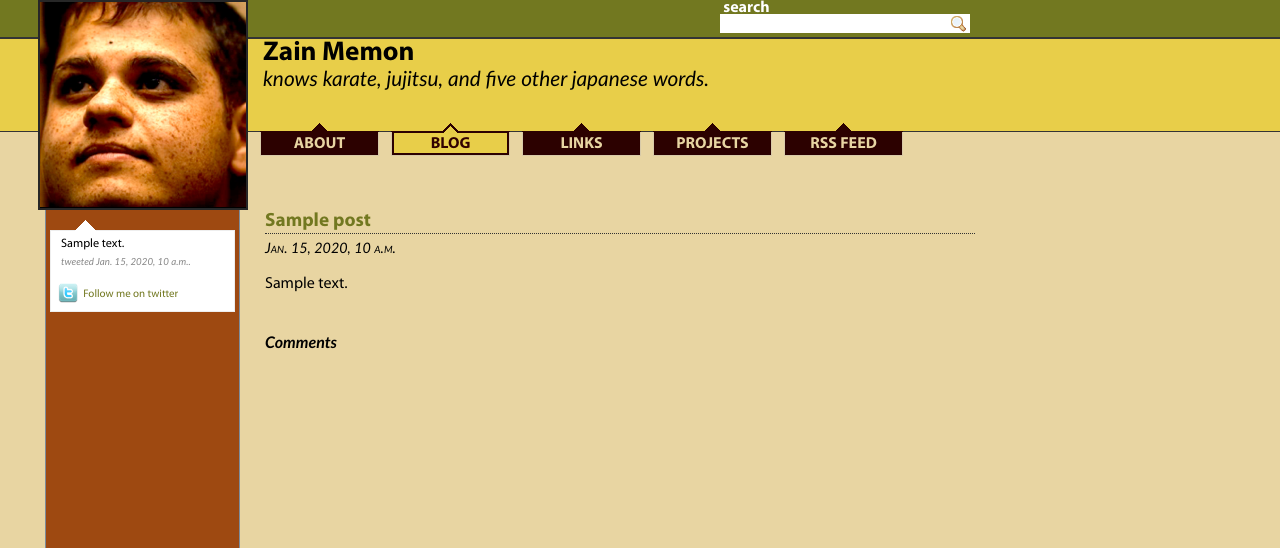
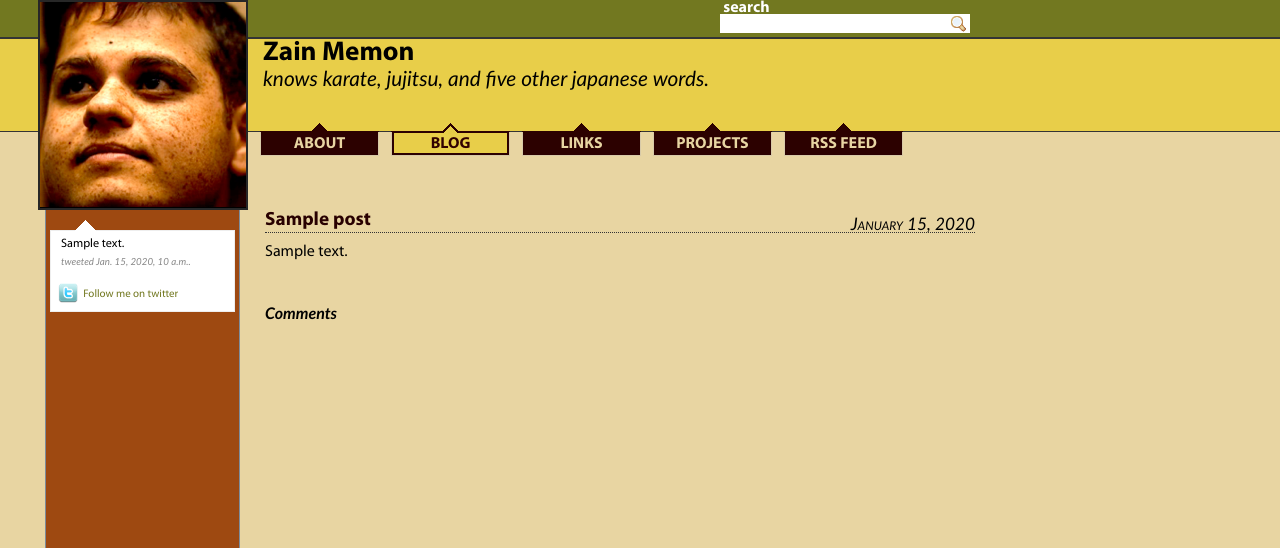
Before and after one commit to zain/inzain, a Django app: template inzain/templates/blog/post.html in a window 1280 px wide. Shown: the top 548 px of the page. Run offline with Django 3.2, Linux system fonts and the light colour scheme; the template is opened without the code that fills it: most values are stand-ins (such as "Sample title", 1, 10 or a date in 2020); some libraries are stand-ins or nearby versions; some web fonts are replaced.

Commit message:
better look for post list and post body pages

```diff
--- a/inzain/media/css/style.css
+++ b/inzain/media/css/style.css
@@ -276,6 +276,7 @@ form
   margin: 0px 0px 0px 30px;
   padding: 0;
   color: #000;
+  line-height: 1.4em;
 }
 
 #body .content .byline
@@ -284,13 +285,22 @@ form
   font-size: .9em;
   font-weight: normal;
   font-style:italic;
+  float: right;
+  padding-top: 3px;
 }
 
 #body .content p
 {
   margin: 0;
   padding: 0 0 1em;
-  line-height: 1.4em;
+}
+
+#body .content .postbody {
+    margin-top: 0.5em;
+}
+
+#body .content .readmore {
+    font-variant:small-caps;
 }
 
 #body .content .nodeFoot
@@ -372,6 +382,7 @@ h4
 #body h3 a
 {
   text-decoration: none;
+  color: #280000;
 }
 
 
@@ -747,3 +758,7 @@ ul
     padding-bottom: 2px;
     border: none;
 }
+
+#dsq-content {
+    font-size: 0.85em !important;
+}
--- a/inzain/templates/blog/post.html
+++ b/inzain/templates/blog/post.html
@@ -3,10 +3,10 @@
 {% block title %}{{ post.title }} | inzain.net{% endblock title %}
 
 {% block content %}
-<h3><a href="/blog/{{ post.slug }}">{{ post.title }}</a></h3>
-<div class="byline">{{ post.pub_date }}</div>
-<br />
-{{ post.body|safe }}
+<h3><a href="/blog/{{ post.slug }}">{{ post.title }}</a>
+  <div class="byline">{{ post.pub_date|date:"F j, Y" }}</div></h3>
+
+<div class="postbody">{{ post.body|safe }}</div>
 
 <p>&nbsp;</p>
 <h4>Comments</h4>
```
Also changed, not shown: inzain/templates/blog/index.html (+6 -8 lines).
